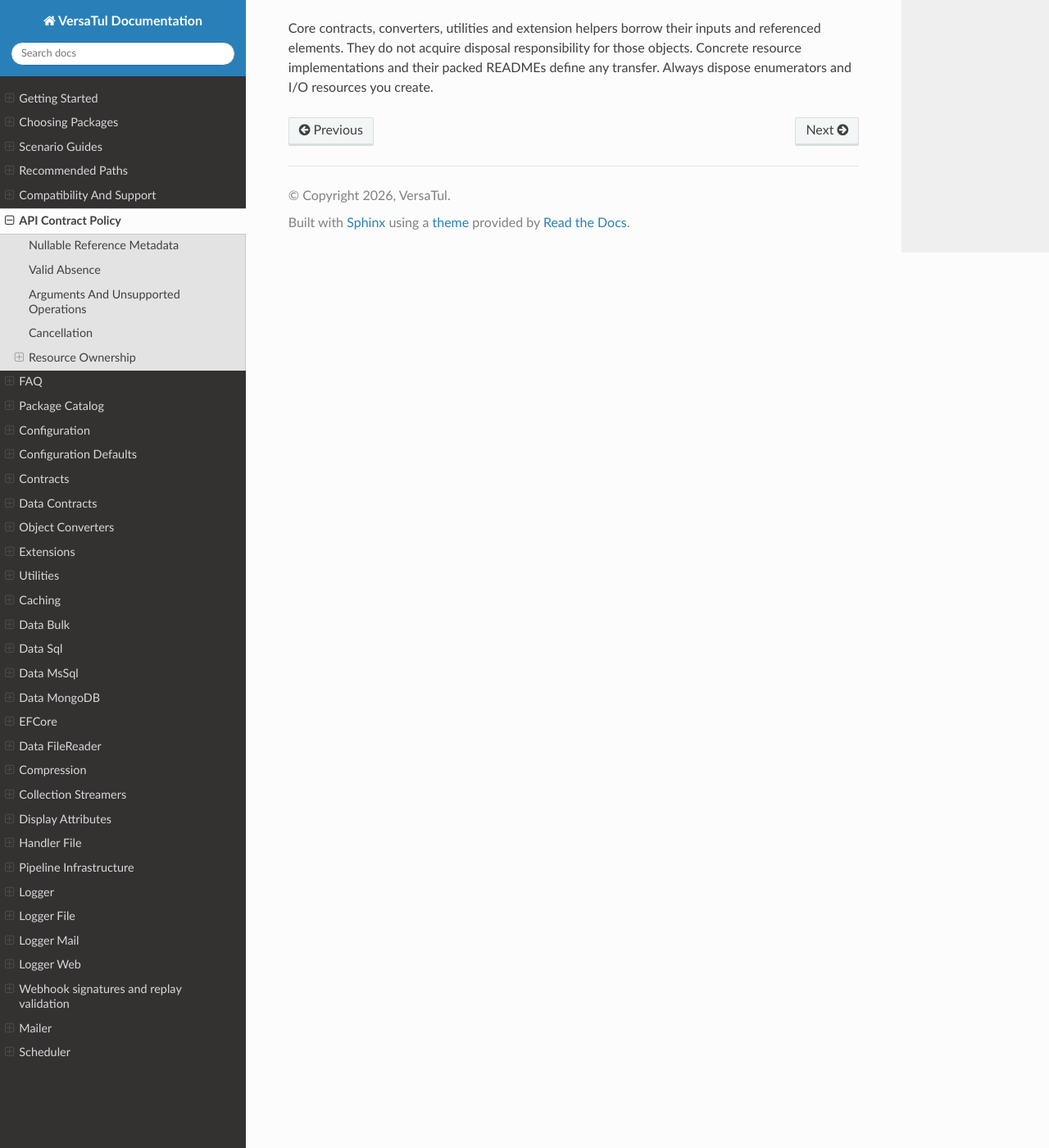
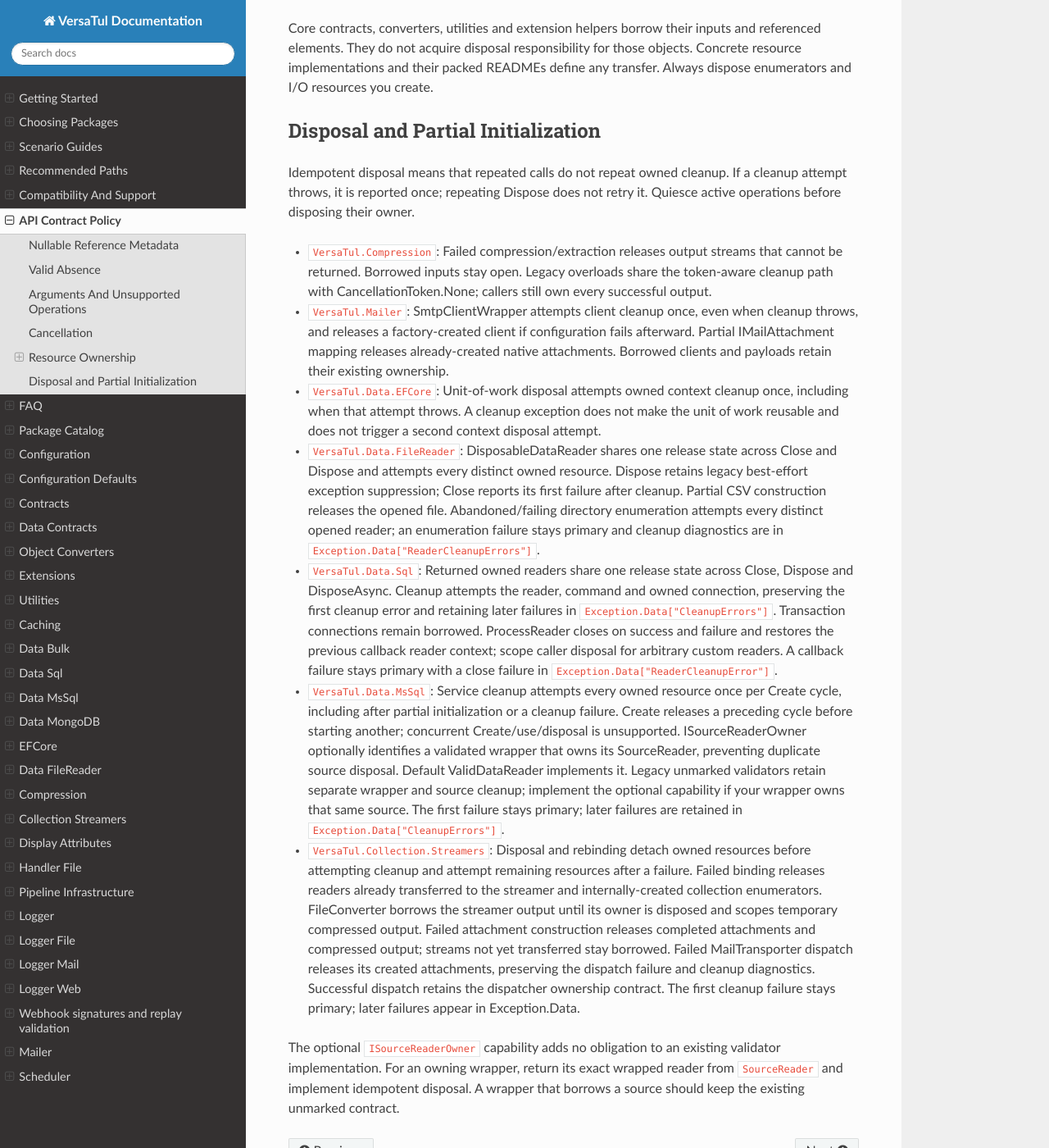
Before and after one commit to BjornWilliams/DocsVersaTul, a Sphinx documentation site: the page built from docs/source/api-contract-policy.rst, in a window 1280 px wide and 1400 px high, scrolled down 5461 px. Shown: the whole window at 82% size. Built offline with Sphinx 7.4.7 and the Read the Docs theme 3.1.0, drawn with Linux system fonts in a browser that asks for light colours; some of the changed text lies outside the part shown.

Commit message:
Document disposal failures, ownership signals and cleanup migration
AB#3037

AB#3031

```diff
--- a/docs/source/api-contract-policy.rst
+++ b/docs/source/api-contract-policy.rst
@@ -160,7 +160,7 @@
 
 * ``VersaTul.Data.FileReader``: A CSV reader owns its CsvReader and opened StreamReader. Dispose the returned reader. Text readers buffer input and return a caller-owned DataTableReader. A lazy directory read retains cleanup responsibility until enumeration completes: failure or early abandonment closes readers opened so far, including already yielded readers. After successful enumeration the caller owns all returned readers.
 * ``VersaTul.Data.EFCore``: BaseUnitOfWork owns its injected DbContext and disposes it. BaseRepository borrows the unit of work and context; it does not dispose either. Keep the unit of work alive while using deferred queries; returned entities are not automatically disposed.
-* ``VersaTul.Data.Sql``: SqlDbDataSource borrows its command factory and retry callbacks. A reader it returns owns the created command and non-transaction connection; the caller must dispose the reader. An externally supplied transaction retains its connection ownership. CommandFactory execution borrows supplied commands. BaseDataService transaction callbacks borrow the scoped transaction. ProcessReader currently closes its reader after successful processing; callers must still scope reader disposal, including callback failures.
+* ``VersaTul.Data.Sql``: SqlDbDataSource borrows its command factory and retry callbacks. A reader it returns owns the created command and non-transaction connection; the caller must dispose the reader. An externally supplied transaction retains its connection ownership. CommandFactory execution borrows supplied commands. BaseDataService transaction callbacks borrow the scoped transaction. ProcessReader closes its reader after successful or failed processing; callers must still scope disposal for arbitrary custom readers.
 * ``VersaTul.Data.MsSql``: BulkCopy consumes its service for each started transaction attempt and disposes the service afterward. The default service owns the connection, bulk-copy wrapper, transaction and consumed source reader; its validator is borrowed. The default ValidDataReader owns its wrapped reader. Custom validator wrappers must document whether they own the source. Dispose is an operation-cycle cleanup; default service wrappers can be initialized again with Create for a later copy.
 * ``VersaTul.Data.MongoDB``: The repository borrows its configuration and the collection returned by that configuration; it has no Dispose contract. The default configuration creates MongoClient instances using driver-managed client/pool lifetimes. Configuration, class maps and entity values are borrowed. Dispose query enumerators you create and keep their backing driver resources available through enumeration.
 
@@ -186,3 +186,23 @@
 and referenced elements. They do not acquire disposal responsibility for those
 objects. Concrete resource implementations and their packed READMEs define any
 transfer. Always dispose enumerators and I/O resources you create.
+
+Disposal and Partial Initialization
+-----------------------------------
+
+Idempotent disposal means that repeated calls do not repeat owned cleanup. If a
+cleanup attempt throws, it is reported once; repeating Dispose does not retry it.
+Quiesce active operations before disposing their owner.
+
+* ``VersaTul.Compression``: Failed compression/extraction releases output streams that cannot be returned. Borrowed inputs stay open. Legacy overloads share the token-aware cleanup path with CancellationToken.None; callers still own every successful output.
+* ``VersaTul.Mailer``: SmtpClientWrapper attempts client cleanup once, even when cleanup throws, and releases a factory-created client if configuration fails afterward. Partial IMailAttachment mapping releases already-created native attachments. Borrowed clients and payloads retain their existing ownership.
+* ``VersaTul.Data.EFCore``: Unit-of-work disposal attempts owned context cleanup once, including when that attempt throws. A cleanup exception does not make the unit of work reusable and does not trigger a second context disposal attempt.
+* ``VersaTul.Data.FileReader``: DisposableDataReader shares one release state across Close and Dispose and attempts every distinct owned resource. Dispose retains legacy best-effort exception suppression; Close reports its first failure after cleanup. Partial CSV construction releases the opened file. Abandoned/failing directory enumeration attempts every distinct opened reader; an enumeration failure stays primary and cleanup diagnostics are in ``Exception.Data["ReaderCleanupErrors"]``.
+* ``VersaTul.Data.Sql``: Returned owned readers share one release state across Close, Dispose and DisposeAsync. Cleanup attempts the reader, command and owned connection, preserving the first cleanup error and retaining later failures in ``Exception.Data["CleanupErrors"]``. Transaction connections remain borrowed. ProcessReader closes on success and failure and restores the previous callback reader context; scope caller disposal for arbitrary custom readers. A callback failure stays primary with a close failure in ``Exception.Data["ReaderCleanupError"]``.
+* ``VersaTul.Data.MsSql``: Service cleanup attempts every owned resource once per Create cycle, including after partial initialization or a cleanup failure. Create releases a preceding cycle before starting another; concurrent Create/use/disposal is unsupported. ISourceReaderOwner optionally identifies a validated wrapper that owns its SourceReader, preventing duplicate source disposal. Default ValidDataReader implements it. Legacy unmarked validators retain separate wrapper and source cleanup; implement the optional capability if your wrapper owns that same source. The first failure stays primary; later failures are retained in ``Exception.Data["CleanupErrors"]``.
+* ``VersaTul.Collection.Streamers``: Disposal and rebinding detach owned resources before attempting cleanup and attempt remaining resources after a failure. Failed binding releases readers already transferred to the streamer and internally-created collection enumerators. FileConverter borrows the streamer output until its owner is disposed and scopes temporary compressed output. Failed attachment construction releases completed attachments and compressed output; streams not yet transferred stay borrowed. Failed MailTransporter dispatch releases its created attachments, preserving the dispatch failure and cleanup diagnostics. Successful dispatch retains the dispatcher ownership contract. The first cleanup failure stays primary; later failures appear in Exception.Data.
+
+The optional ``ISourceReaderOwner`` capability adds no obligation to an existing
+validator implementation. For an owning wrapper, return its exact wrapped reader
+from ``SourceReader`` and implement idempotent disposal. A wrapper that borrows a
+source should keep the existing unmarked contract.
```
